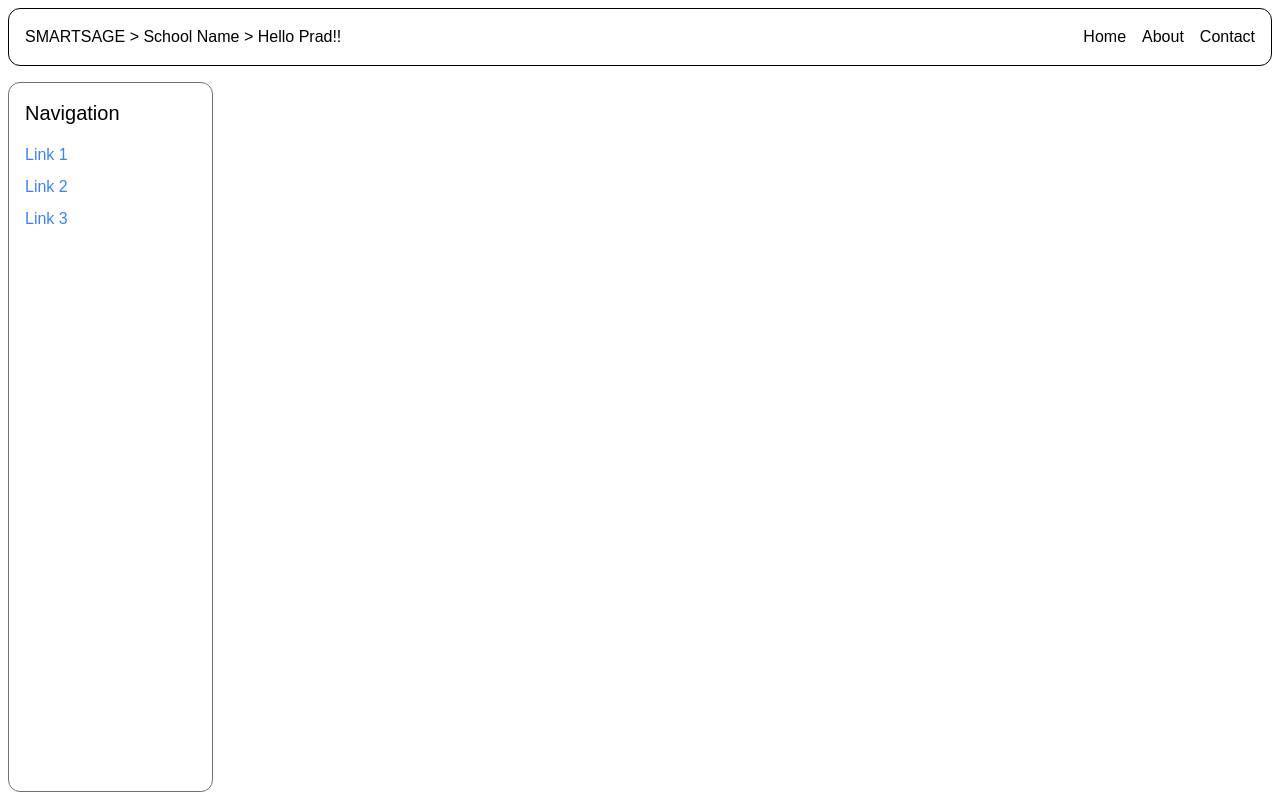
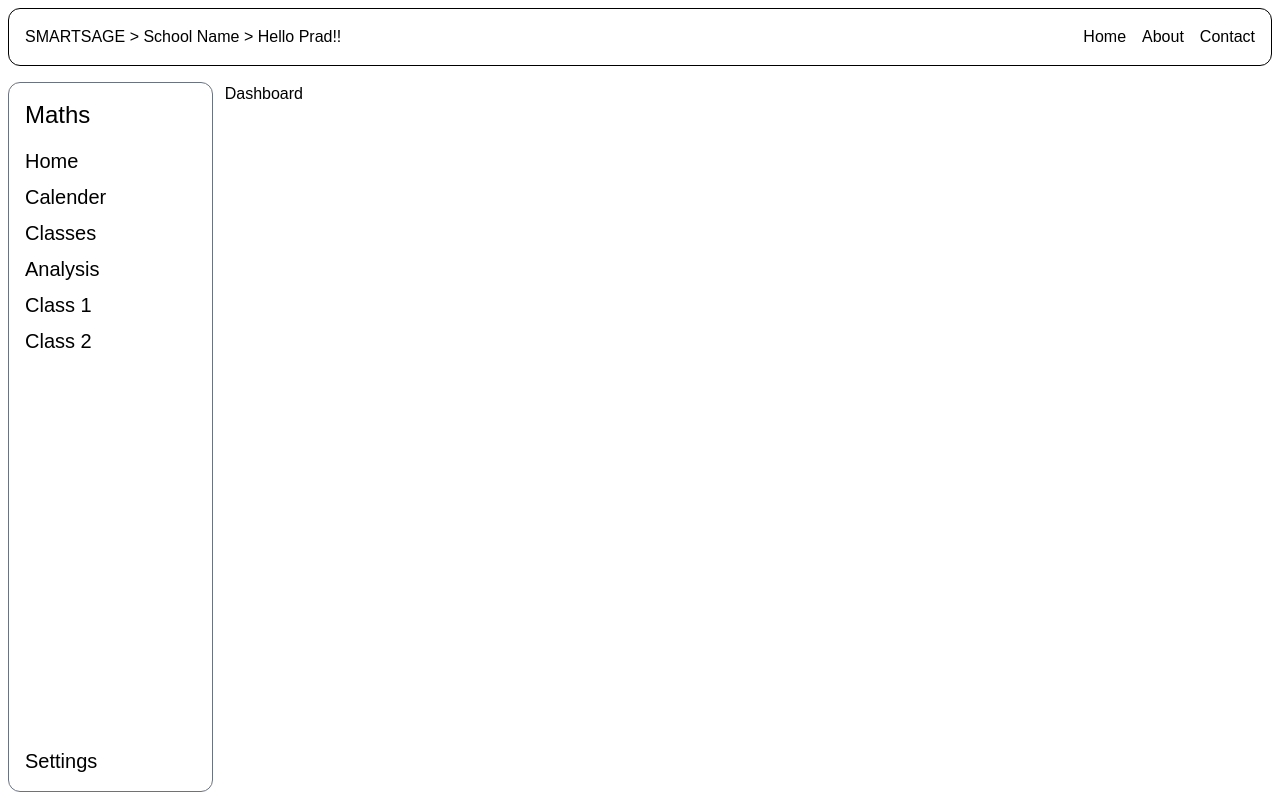
Before and after one commit to prad-human-007/smartsage, a Next.js app: page /student/dashboard in a window 1280 px wide. Built offline with nearby package versions, Linux system fonts and the light colour scheme.

Commit message:
made minor changes

```diff
--- a/src/app/page.tsx
+++ b/src/app/page.tsx
@@ -14,6 +14,9 @@ export default async function Home() {
       <SignInButton />
       <SignUpButton />
       <SignOutButton />
+      <a href="/student/dashboard"> Dashboard </a>
+      <a href="/student/classroom/class_1/chat">class_1</a>
+      <a href="/student/classroom/class_2/chat">class_2</a>
       </div>
 
     </div>
--- a/src/app/student/classroom/[class_id]/layout.tsx
+++ b/src/app/student/classroom/[class_id]/layout.tsx
@@ -3,9 +3,9 @@ import { ReactNode } from "react";
 
 export default function Layout({children, params: {class_id}} : {children: ReactNode, params: {class_id: string}}) {
     return (
-        <div className="flex flex-row max-w-[120rem] w-full h-full  gap-3 ">
+        <div className="flex flex-row max-w-[120rem] w-full h-[calc(100vh-90px)] gap-3 ">
             <ClassroomSidebar class_id={class_id}/>
-            <div className="w-full  h-[calc(100vh-90px)]">
+            <div className="w-full  ">
                 {children}
             </div>
         </div>
--- /dev/null
+++ b/src/app/student/classroom/[class_id]/notes/page.tsx
@@ -0,0 +1,7 @@
+export default function NotesPage() {
+    return (
+        <div>
+            Notes Page
+        </div>
+    )
+}
--- a/src/app/student/dashboard/layout.tsx
+++ b/src/app/student/dashboard/layout.tsx
@@ -1,10 +1,10 @@
 import { DashboardSidebar } from "@/components/student/sidebar/DashboardSidebar";
 import { ReactNode } from "react";
 
-export default function Layout({children} : {children: ReactNode}) {
+export default function Layout({children } : {children: ReactNode}) {
     return (
         <div className="flex flex-row max-w-[120rem] w-full h-full items-center gap-3 ">
-            <DashboardSidebar />
+            <DashboardSidebar/>
             <div className="w-full h-full">
                 {children}
             </div>
--- a/src/app/student/dashboard/page.tsx
+++ b/src/app/student/dashboard/page.tsx
@@ -1,3 +1,7 @@
 export default function Page() {
-
+    return(
+        <div>
+            Dashboard
+        </div>
+    )
 }
--- a/src/components/student/sidebar/ClassroomSidebar.tsx
+++ b/src/components/student/sidebar/ClassroomSidebar.tsx
@@ -1,14 +1,15 @@
 export function ClassroomSidebar({class_id}: {class_id: string}) {
     console.log(class_id)
     return (
-        <div className="flex flex-col justify-between w-[15rem] border border-gray-500 rounded-xl p-4">
+        <div className="flex flex-col justify-between w-[15rem] h-full border border-gray-500 rounded-xl p-4">
             <div>
                 <h2 className="text-2xl mb-4 "> Maths </h2>
                 <ul className="flex-grow overflow-y-auto">
-                    <li className="mb-2"><a href="/" className="text-xl mb-4">Ollie AI</a></li>
-                    <li className="mb-2"><a href="/" className="text-xl mb-4">Notes</a></li>
-                    <li className="mb-2"><a href="/" className="text-xl mb-4">Group Chat</a></li>
-                    <li className="mb-2"><a href="/" className="text-xl mb-4">Quiz</a></li>
+                <li className="mb-2"><a href="/student/dashboard" className="text-xl mb-4">Home</a></li>
+                    <li className="mb-2"><a href={`/student/classroom/${class_id}/chat`} className="text-xl mb-4">Ollie AI</a></li>
+                    <li className="mb-2"><a href={`/student/classroom/${class_id}/notes`} className="text-xl mb-4">Notes</a></li>
+                    <li className="mb-2"><a href={`/student/classroom/${class_id}/notes`} className="text-xl mb-4">Group Chat</a></li>
+                    <li className="mb-2"><a href={`/student/classroom/${class_id}/notes`} className="text-xl mb-4">Quiz</a></li>
                     {/* Add more links or content here */}
                 </ul>
             </div>
--- a/src/components/student/sidebar/DashboardSidebar.tsx
+++ b/src/components/student/sidebar/DashboardSidebar.tsx
@@ -1,13 +1,20 @@
 export function DashboardSidebar() {
+
     return (
-        <div className="flex flex-col w-[15rem] h-full border border-gray-500 rounded-xl p-4">
-            <h2 className="text-xl mb-4">Navigation</h2>
-            <ul className="flex-grow overflow-y-auto">
-                <li className="mb-2"><a href="#" className="text-blue-500">Link 1</a></li>
-                <li className="mb-2"><a href="#" className="text-blue-500">Link 2</a></li>
-                <li className="mb-2"><a href="#" className="text-blue-500">Link 3</a></li>
-                {/* Add more links or content here */}
-            </ul>
+        <div className="flex flex-col justify-between w-[15rem] h-full border border-gray-500 rounded-xl p-4">
+            <div>
+                <h2 className="text-2xl mb-4 "> Maths </h2>
+                <ul className="flex-grow overflow-y-auto">
+                    <li className="mb-2"><a href="/student/dashboard" className="text-xl mb-4">Home</a></li>
+                    <li className="mb-2"><a href="/" className="text-xl mb-4">Calender</a></li>
+                    <li className="mb-2"><a href="/" className="text-xl mb-4">Classes</a></li>
+                    <li className="mb-2"><a href="/" className="text-xl mb-4">Analysis</a></li>
+                    <li className="mb-2"><a href="/student/classroom/class_1/chat" className="text-xl mb-4">Class 1</a></li>
+                    <li className="mb-2"><a href="/student/classroom/class_2/chat" className="text-xl mb-4">Class 2</a></li>
+                    {/* Add more links or content here */}
+                </ul>
+            </div>
+            <a href="/student/settings" className="text-xl">Settings</a>
         </div>
     )
 }
```
